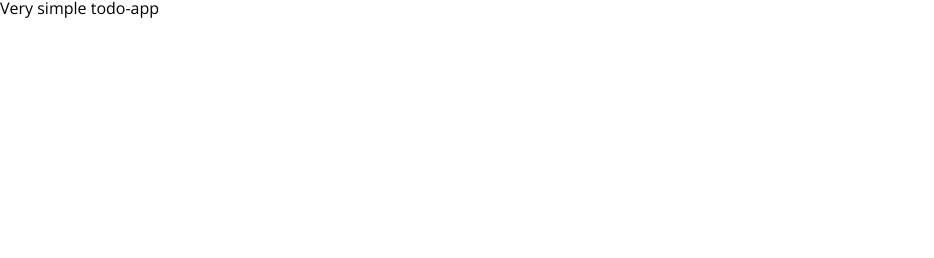
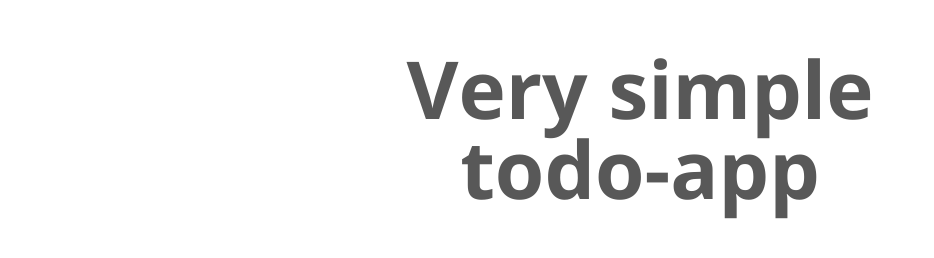
Before and after one commit to ermolaevalexey/angular-todos, a website: page src/index.html in a window 1280 px wide. Shown: the whole page, without its empty margins (0-934 px from the left). Drawn offline with nearby package versions, Linux system fonts and the light colour scheme; files that its build step writes are made by us from their sources; files whose address does not match are found by name; a web font is replaced by a local one.

Commit message:
Basic styles

```diff
--- a/src/styles/common/_reset.scss
+++ b/src/styles/common/_reset.scss
@@ -9,6 +9,7 @@
 
 body {
     line-height: 1;
+	color: $baseColor;
 }
 
 ol, ul {
--- a/src/styles/common/_variables.scss
+++ b/src/styles/common/_variables.scss
@@ -1,3 +1,5 @@
 $baseFontSize: 1rem;
 $fontsDir: '../../fonts';
 $font-family: 'Open Sans';
+$baseWidth: 1000px;
+$baseColor: #585858;
--- a/src/styles/index.scss
+++ b/src/styles/index.scss
@@ -10,6 +10,7 @@ $stylesDir: './styles';
 @import 'shared/_links';
 
 @import 'modules/_header';
+@import 'modules/_app-container';
 @import 'modules/_footer';
 
 @import 'components/todos/_todo-list';
--- /dev/null
+++ b/src/styles/modules/_app-container.scss
@@ -0,0 +1,3 @@
+.app-container {
+	@extend .header-main;
+}
--- a/src/styles/modules/_header.scss
+++ b/src/styles/modules/_header.scss
@@ -1,3 +1,12 @@
-header {
-
+.header-main {
+    margin: 0 auto;
+    max-width: $baseWidth;
+	padding: 3rem;
+    &__title {
+		text-align: center;
+		margin: 0 auto;
+		font-size: 5rem;
+		font-weight: bold;
+		max-width: 50%;
+    }
 }
```
Also changed, not shown: 1 other file.
